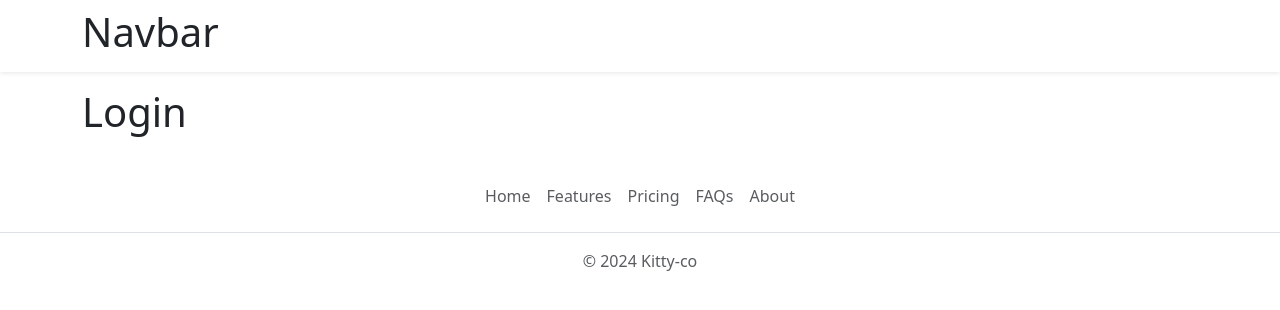
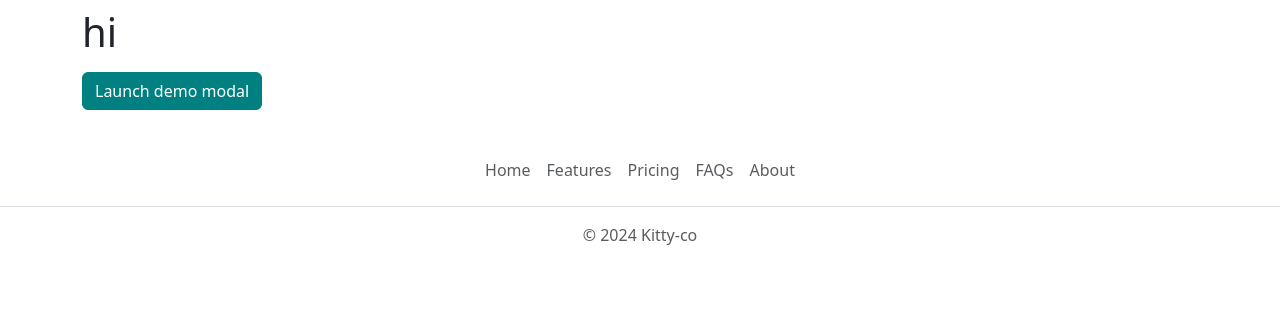
Before and after one commit to KityLinn/Linn-Kristine-Exam-2, a React (Vite) app: page / in a window 1280 px wide. Shown: the top 310 px of the page. Built offline with nearby package versions, Linux system fonts and the light colour scheme.

Commit message:
working on header and login modal

```diff
--- a/src/components/Header.jsx
+++ b/src/components/Header.jsx
@@ -1,19 +1,44 @@
-import { Navbar, Nav, Container, Button } from "react-bootstrap";
+import { Navbar, Nav, Container, Button, Offcanvas } from "react-bootstrap";
 import { NavLink, Link } from "react-router-dom";
 import { useEffect, useState } from "react";
 
 
+
+
+
 export function Header() {
+  const [show, setShow] = useState(false);
+
+  const handleClose = () => setShow(false);
+  const handleShow = () => setShow(true);
 
   return (
     <>
       <header>
-        <Navbar className="bg-white shadow-sm mb-3">
         <Container>
-            <h1>Navbar</h1>
+          <Navbar className="bg-white shadow-sm mb-3 d-md-none">
+            <Button
+              variant="outline-primary"
+              className=" border-2"
+              onClick={handleShow}
+            >
+              <span className="navbar-toggler-icon"></span>
+            </Button>
 
+            <Offcanvas show={show} onHide={handleClose} placement="end">
+              <Offcanvas.Header closeButton>
+                <Offcanvas.Title>Offcanvas</Offcanvas.Title>
+              </Offcanvas.Header>
+              <Offcanvas.Body>
+                Some text as placeholder. In real life you can have the elements
+                you have chosen. Like, text, images, lists, etc.
+              </Offcanvas.Body>
+            </Offcanvas>
+          </Navbar>
+          <Navbar className="d-none d-md-flex">
+            <h1>hi</h1>
+          </Navbar>
         </Container>
-        </Navbar>
       </header>
     </>
   );
--- a/src/pages/Login.jsx
+++ b/src/pages/Login.jsx
@@ -1,8 +1,35 @@
+import { Navbar, Nav, Container, Button, Offcanvas, Modal } from "react-bootstrap";
+import { NavLink, Link } from "react-router-dom";
+import { useEffect, useState } from "react";
+
+
 export function Login() {
+  const [show, setShow] = useState(false);
+
+  const handleClose = () => setShow(false);
+  const handleShow = () => setShow(true);
 
     return (
      <>
-     <h1>Login</h1>
+     <Button variant="primary" onClick={handleShow}>
+        Launch demo modal
+      </Button>
+
+      <Modal show={show} onHide={handleClose} animation={false} centered>
+        <Modal.Header closeButton>
+          <Modal.Title>Modal heading</Modal.Title>
+        </Modal.Header>
+        <Modal.Body>Woohoo, you are reading this text in a modal!</Modal.Body>
+        <Modal.Footer>
+          <Button variant="secondary" onClick={handleClose}>
+            Close
+          </Button>
+          <Button variant="primary" onClick={handleClose}>
+            Save Changes
+          </Button>
+        </Modal.Footer>
+      </Modal>
+
      </>
    );
  }
--- a/src/scss/style.scss
+++ b/src/scss/style.scss
@@ -1,4 +1,11 @@
 $primary: teal;
+// off canvas customization
+$offcanvas-horizontal-width: 200px;
+
+.offcanvas {
+  bottom: auto  !important;
+}
+
 
 
 @import "../../node_modules/bootstrap/scss/bootstrap.scss"
```
Lines whose indentation alone changed are shown as unchanged.
